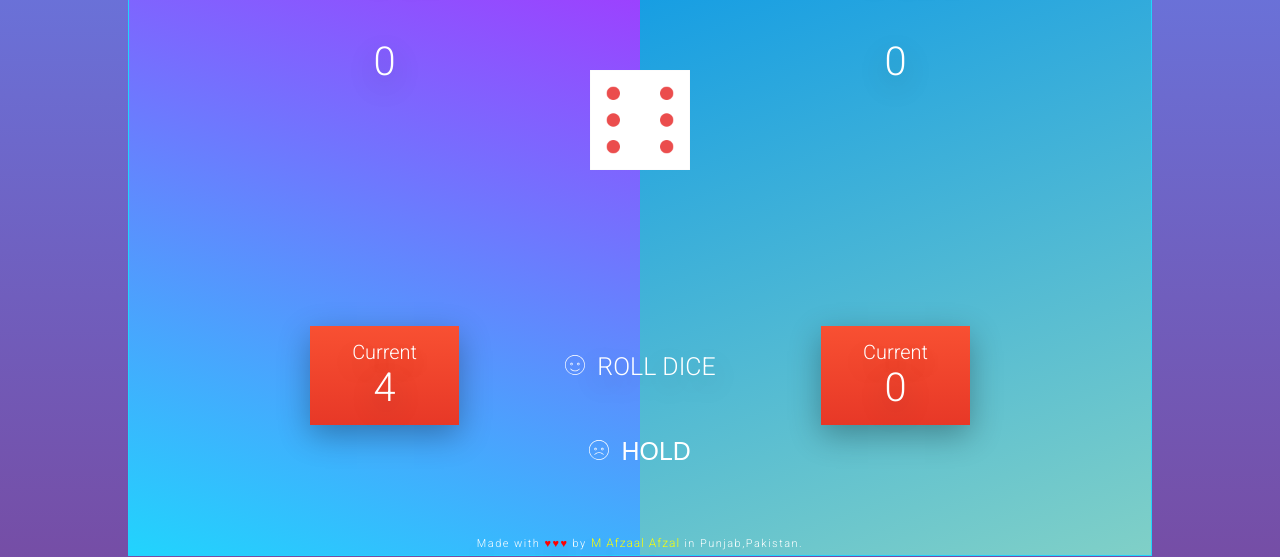
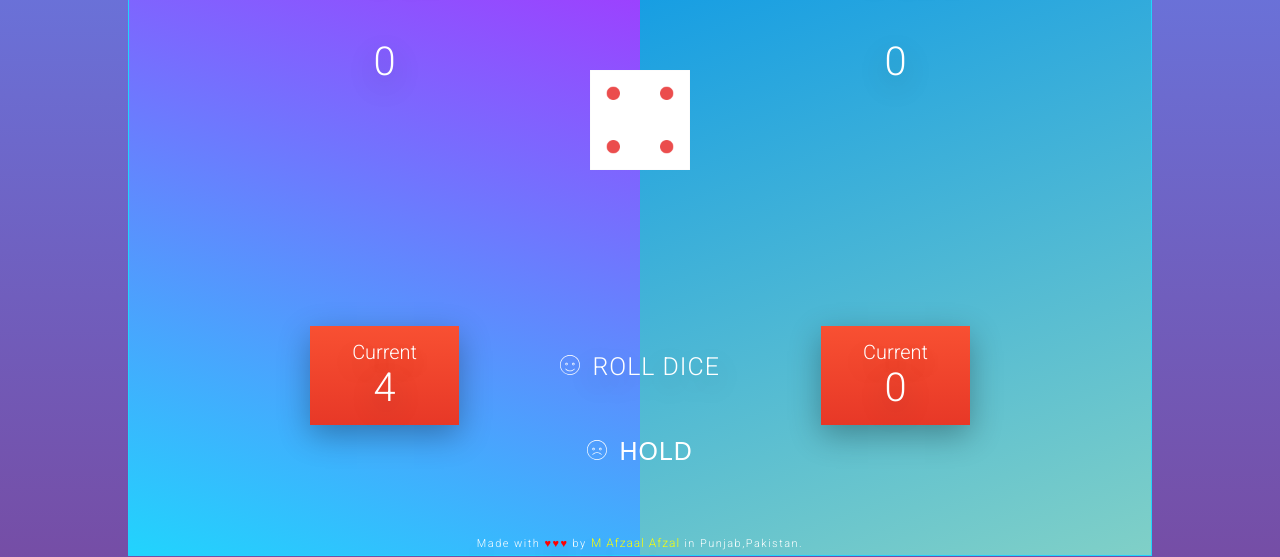
Before and after one commit to M-Afzaal-Afzal/Pig-Game, a plain HTML site: page index.html in a window 1280 px wide. Both pictures are taken after a click on the element "ROLL DICE". Shown: the part 204-761 px from the top of the page. Drawn offline with Linux system fonts and the light colour scheme.

Commit message:
Bug: Dice bug fixed

```diff
--- a/css/styles.css
+++ b/css/styles.css
@@ -110,7 +110,7 @@ justify-self: center;
     color: white;
     font-size: 2.5rem;
     font-weight: 300;
-    letter-spacing: 1;
+    letter-spacing: 1px;
     text-transform: uppercase;
     display: inline-block;
 }
--- a/js/app.js
+++ b/js/app.js
@@ -30,6 +30,8 @@ btnRoll.addEventListener("click", () => {
 
   dice = Math.floor(Math.random() * 6 + 1);
   currentScore += dice;
+
+  document.querySelector('.dice__icon').setAttribute("src","img/dice-" + dice + ".png");
 
   if (dice === 1) {
     currentScore = 0;
```
